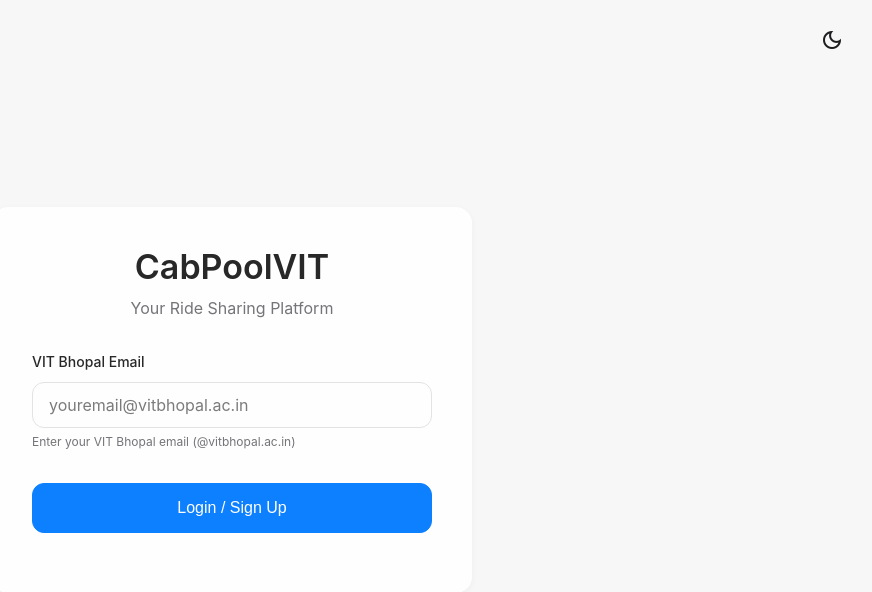
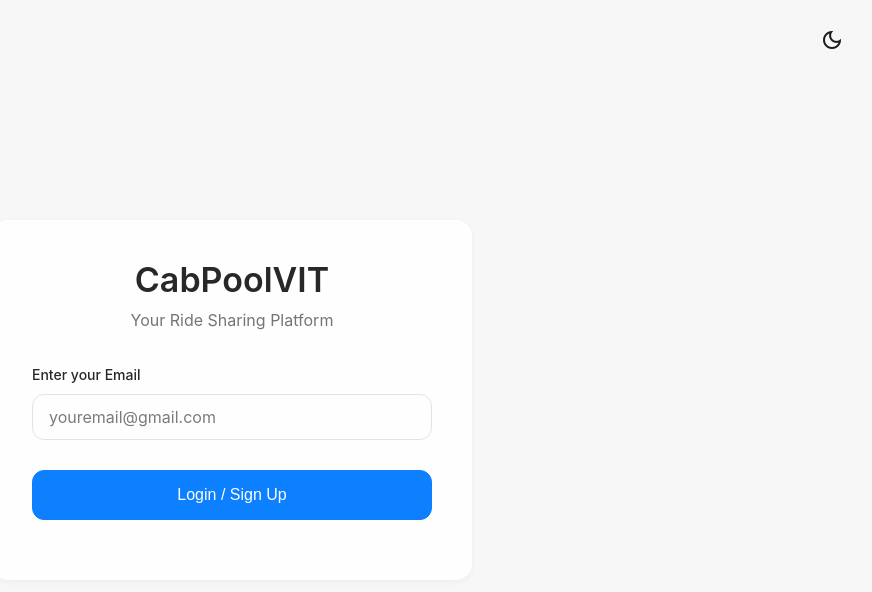
Before and after one commit to AbhinavKumar0000/CabpoolVIT_, a Flask app: page /login in a window 1280 px wide. Shown: the top 592 px of the page, without its empty margins (408-1280 px from the left). Run offline with Flask 2, Linux system fonts and the light colour scheme.

Commit message:
Update login.html

```diff
--- a/templates/login.html
+++ b/templates/login.html
@@ -34,9 +34,9 @@
 
             <form action="{{ url_for('login') }}" method="post" class="auth-form" id="login-form" onsubmit="return validateEmail()">
                 <div class="form-group">
-                    <label for="email">VIT Bhopal Email</label>
-                    <input type="email" id="email" name="email" required placeholder="youremail@vitbhopal.ac.in">
-                    <small class="form-text">Enter your VIT Bhopal email (@vitbhopal.ac.in)</small>
+                    <label for="email">Enter your Email</label>
+                    <input type="email" id="email" name="email" required placeholder="youremail@gmail.com">
+                    <small class="form-text"> </small>
                     <small id="email-error" class="form-text error"></small>
                 </div>
 
@@ -50,28 +50,11 @@
 
     <script src="{{ url_for('static', filename='script.js') }}"></script>
     <script>
-        function validateEmail() {
+function validateEmail() {
             const email = document.getElementById('email').value;
             const emailError = document.getElementById('email-error');
 
-            // Reset error message
-            emailError.textContent = '';
 
-            // Check if email ends with @vitbhopal.ac.in
-            if (!email.endsWith('@vitbhopal.ac.in')) {
-                emailError.textContent = 'Please use your VIT Bhopal email (@vitbhopal.ac.in)';
-                return false;
-            }
-
-            // Additional validation: check if email follows basic pattern
-            const emailPattern = /^[a-zA-Z0-9._%+-]+@vitbhopal\.ac\.in$/;
-            if (!emailPattern.test(email)) {
-                emailError.textContent = 'Please enter a valid email address';
-                return false;
-            }
-
-            return true;
-        }
     </script>
 </body>
 </html>
```
